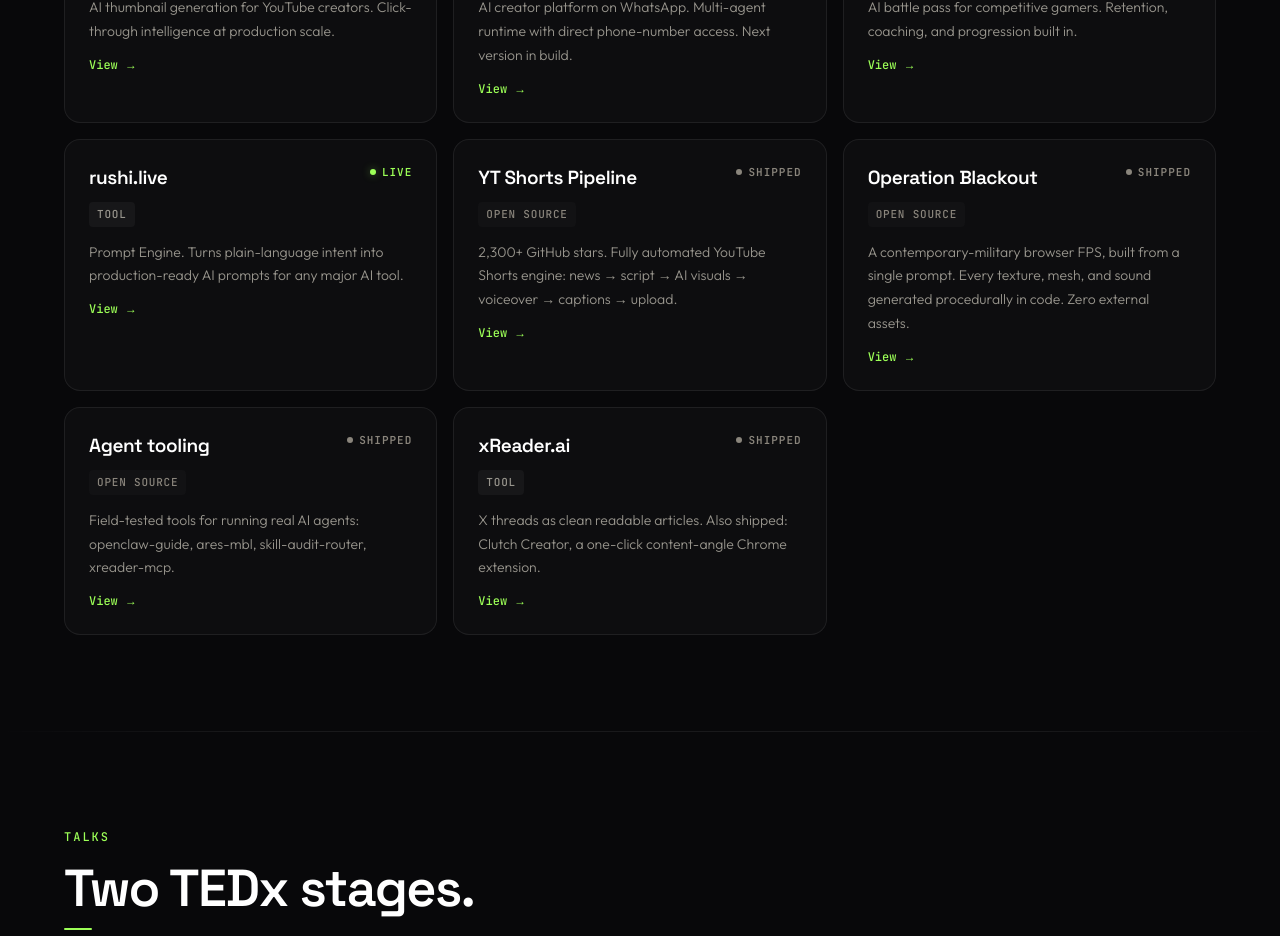
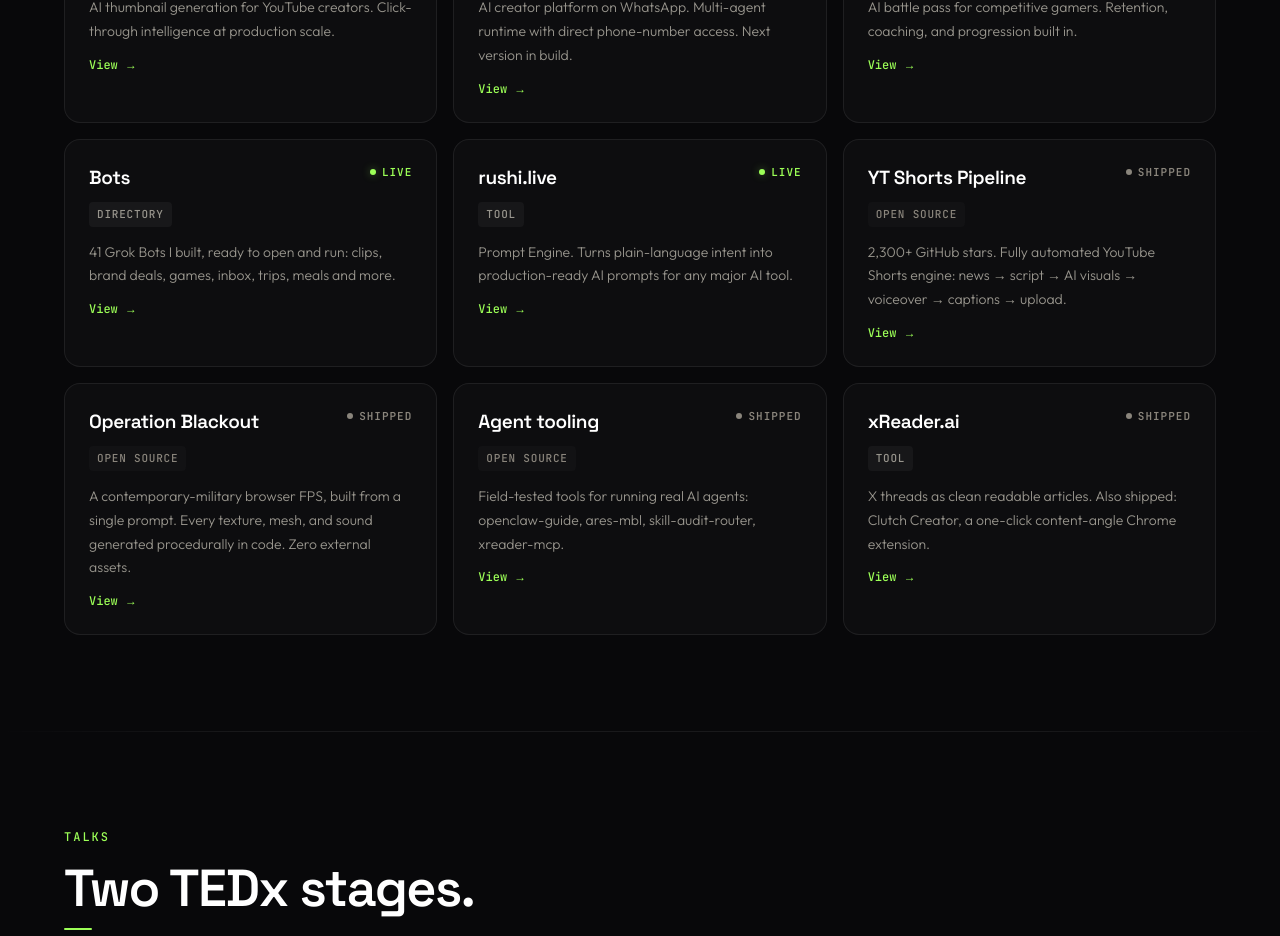
Before and after one commit to rushindrasinha/rushindra-dot-com, a Next.js app: page / in a window 1280 px wide. Shown: the part 3760-4696 px from the top of the page. Built offline with nearby package versions, Linux system fonts and the light colour scheme.

Commit message:
v1.13.1: Bots on homepage Work grid, index.md, /llm, llms.txt; /bots copy covers all 41; requested by Rushi 17:36 IST

```diff
--- a/app/bots/opengraph-image.tsx
+++ b/app/bots/opengraph-image.tsx
@@ -9,7 +9,7 @@
   return botsOg({
     kicker: `${BOTS.length} live · Grok Bots`,
     title: "I build bots. Take one.",
-    line: "Clips, posts, games, brand deals, merch. Open one and it's yours to run.",
+    line: "Work and life: clips, brand deals, inbox, trips, meals. Open one and it's yours to run.",
     color: "#9cff57",
   });
 }
--- a/app/bots/page.tsx
+++ b/app/bots/page.tsx
@@ -5,7 +5,7 @@
 import s from "./bots.module.css";
 
 const TITLE = "Bots by Rushi: AI bots you can open and run";
-const DESC = `${BOTS.length} Grok Bots built by Dr. Rushindra Sinha for clips, posts, games, brand deals, merch and more. Open one and it's yours to run.`;
+const DESC = `${BOTS.length} Grok Bots built by Dr. Rushindra Sinha for work and life: clips, brand deals, games, inbox, money, trips, meals and more. Open one and it's yours to run.`;
 
 export const metadata: Metadata = {
   title: TITLE,
@@ -86,7 +86,7 @@
           </div>
           <div>
             <p className={s.lead}>
-              Every bot I&apos;ve built, from clipping VODs and closing brand deals to planning your week of meals. Open one in Grok and you get
+              Every bot I&apos;ve built, for work and for life: clipping VODs, closing brand deals, clearing your inbox, planning your week of meals. Open one in Grok and you get
               your own copy to run and change. <strong>Most of them draft first and ask before they act.</strong>
             </p>
             <div className={s.stats}>
--- a/app/index.md/route.ts
+++ b/app/index.md/route.ts
@@ -1,4 +1,5 @@
 import { NextResponse } from "next/server";
+import { BOTS } from "../lib/bots";
 
 // Revalidate daily so the current-focus quarter label never freezes at build time.
 export const revalidate = 86400;
@@ -58,6 +59,7 @@
 | [ClutchPass](https://clutchpass.gg) | Product | Active | AI battle pass for competitive gamers. |
 | [Clutch Creator](https://github.com/rushindrasinha/clutch-creator) | Tool | Shipped | Chrome extension: any page into content angles. |
 | [xReader.ai](https://xreader.ai) | Tool | Shipped | X threads as clean readable articles. |
+| [Bots](https://rushindra.com/bots) | Directory | Live | ${BOTS.length} Grok Bots built by Rushi, ready to open and run. |
 | [rushi.live](https://rushi.live) | Tool | Live | Prompt Engine — plain-language intent into production-ready AI prompts. |
 | [Operation Blackout](https://github.com/rushindrasinha/operation-blackout) | Open Source | Shipped | One-prompt browser FPS. Zero external assets. |
 | [YT Shorts Pipeline](https://github.com/rushindrasinha/youtube-shorts-pipeline) | Open Source | Shipped | Automated YouTube Shorts engine. 2,300+ GitHub stars. |
--- a/app/llm/route.ts
+++ b/app/llm/route.ts
@@ -1,4 +1,5 @@
 import { NextResponse } from "next/server";
+import { BOTS } from "../lib/bots";
 
 // Revalidate daily so the current-focus quarter label never freezes at build time.
 export const revalidate = 86400;
@@ -294,6 +295,13 @@
             ares-mbl, skill-audit-router, xreader-mcp. Plus the YouTube
             Shorts pipeline (2,300+ GitHub stars).
 
+  BOTS
+    Role:   Builder
+    URL:    https://rushindra.com/bots
+    What:   ${BOTS.length} Grok Bots he built and published as templates
+            anyone can open and run: content, games, business and everyday
+            life. Most draft first and ask before they act.
+
   RUSHI.LIVE — PROMPT ENGINE
     Role:   Builder
     URL:    https://rushi.live
--- a/app/page.tsx
+++ b/app/page.tsx
@@ -4,6 +4,7 @@
 import { siX, siInstagram, siYoutube, siGithub, siTwitch } from "simple-icons";
 import Link from "next/link";
 import CursorFX from "./components/CursorFX";
+import { BOTS } from "./lib/bots";
 
 // ============================================================================
 // DESIGN TOKENS
@@ -141,6 +142,13 @@
     status: "Active",
     line: "AI battle pass for competitive gamers. Retention, coaching, and progression built in.",
     url: "https://clutchpass.gg",
+  },
+  {
+    name: "Bots",
+    tag: "Directory",
+    status: "Live",
+    line: `${BOTS.length} Grok Bots I built, ready to open and run: clips, brand deals, games, inbox, trips, meals and more.`,
+    url: "/bots",
   },
   {
     name: "rushi.live",
@@ -1066,8 +1074,7 @@
               <Reveal key={w.name} delay={Math.min(0.05 * i, 0.3)} style={{ gridColumn: w.wide ? "span 2" : undefined }}>
                 <a
                   href={w.url}
-                  target="_blank"
-                  rel="noopener noreferrer"
+                  {...(w.url.startsWith("http") ? { target: "_blank", rel: "noopener noreferrer" } : {})}
                   className={`card${w.wide ? " card-featured" : ""}`}
                   style={{
                     padding: 24,
```
Also changed, not shown: public/llms.txt, 1 other file (tests, documents, lock files or other folders).
